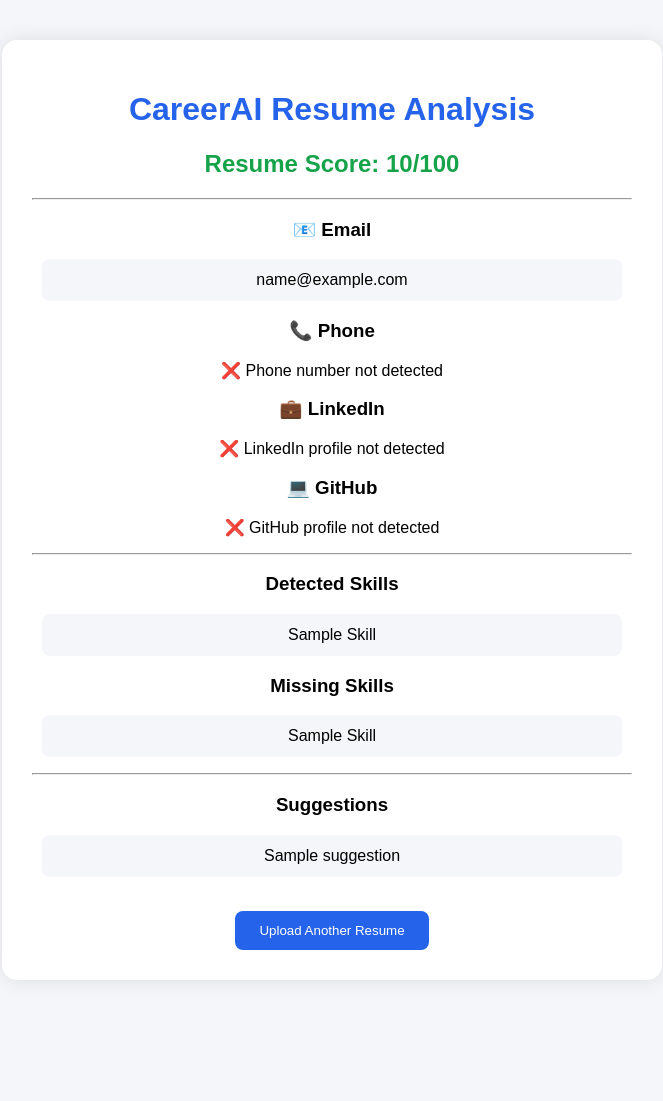
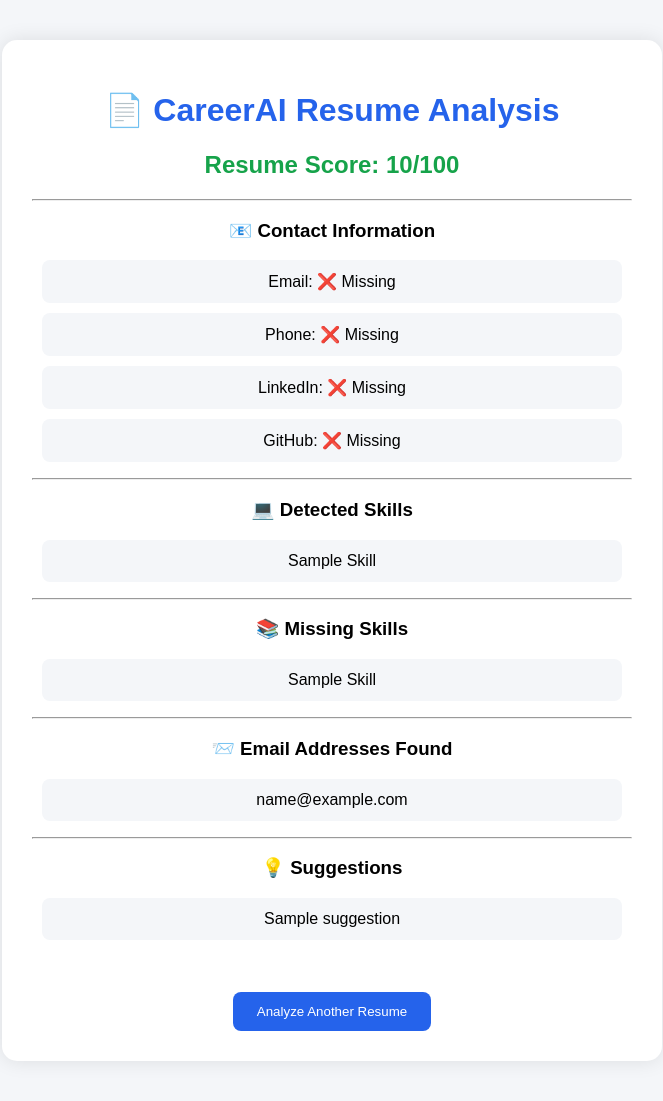
Before and after one commit to adeebadel/ATS-Resume-Builder, a Flask app: template Templates/result.html in a window 1280 px wide. Shown: the whole page, without its empty margins (308-971 px from the left). Before the commit the page ends 950 px from the top, so only its background shows below. Run offline with Flask 3, Linux system fonts and the light colour scheme; the template is opened without the code that fills it: most values are stand-ins (such as "Sample title", 1, 10 or a date in 2020).

Commit message:
Refactor analyzer into modular architecture

```diff
--- a/Templates/result.html
+++ b/Templates/result.html
@@ -1,8 +1,11 @@
 <!DOCTYPE html>
-<html>
+<html lang="en">
 
 <head>
+    <meta charset="UTF-8">
+    <meta name="viewport" content="width=device-width, initial-scale=1.0">
     <title>CareerAI Results</title>
+
     <link rel="stylesheet" href="{{ url_for('static', filename='css/style.css') }}">
 </head>
 
@@ -10,95 +13,150 @@
 
     <div class="container">
 
-    <h1>CareerAI Resume Analysis</h1>
+        <h1>📄 CareerAI Resume Analysis</h1>
 
-    <h2>Resume Score: {{ score }}/100</h2>
+        <h2>Resume Score: {{ analysis.score }}/100</h2>
 
         <hr>
 
-    <h3>📧 Email</h3>
+        <h3>📧 Contact Information</h3>
 
-    {% if emails %}
         <ul>
-        {% for email in emails %}
-            <li>{{ email }}</li>
+
+            <li>
+                Email:
+                {% if analysis.email_found %}
+                    ✅ Found
+                {% else %}
+                    ❌ Missing
+                {% endif %}
+            </li>
+
+            <li>
+                Phone:
+                {% if analysis.phone_found %}
+                    ✅ Found
+                {% else %}
+                    ❌ Missing
+                {% endif %}
+            </li>
+
+            <li>
+                LinkedIn:
+                {% if analysis.linkedin_found %}
+                    ✅ Found
+                {% else %}
+                    ❌ Missing
+                {% endif %}
+            </li>
+
+            <li>
+                GitHub:
+                {% if analysis.github_found %}
+                    ✅ Found
+                {% else %}
+                    ❌ Missing
+                {% endif %}
+            </li>
+
+        </ul>
+
+        <hr>
+
+        <h3>💻 Detected Skills</h3>
+
+        {% if analysis.detected_skills %}
+
+            <ul>
+
+                {% for skill in analysis.detected_skills %}
+
+                    <li>{{ skill.title() }}</li>
+
                 {% endfor %}
+
             </ul>
+
         {% else %}
-        <p>No email detected.</p>
-    {% endif %}
 
-    <h3>📞 Phone</h3>
+            <p>No skills detected.</p>
 
-    {% if phone_found %}
-        <p>✅ Phone number detected</p>
-    {% else %}
-        <p>❌ Phone number not detected</p>
-    {% endif %}
-
-    <h3>💼 LinkedIn</h3>
-
-    {% if linkedin_found %}
-        <p>✅ LinkedIn profile detected</p>
-    {% else %}
-        <p>❌ LinkedIn profile not detected</p>
-    {% endif %}
-
-    <h3>💻 GitHub</h3>
-
-    {% if github_found %}
-        <p>✅ GitHub profile detected</p>
-    {% else %}
-        <p>❌ GitHub profile not detected</p>
         {% endif %}
 
         <hr>
 
-    <h3>Detected Skills</h3>
+        <h3>📚 Missing Skills</h3>
 
-    {% if detected_skills %}
+        {% if analysis.missing_skills %}
+
             <ul>
-        {% for skill in detected_skills %}
+
+                {% for skill in analysis.missing_skills %}
+
                     <li>{{ skill.title() }}</li>
+
                 {% endfor %}
+
             </ul>
+
         {% else %}
-        <p>No skills detected.</p>
-    {% endif %}
 
-    <h3>Missing Skills</h3>
+            <p>No missing skills.</p>
 
-    {% if missing_skills %}
-        <ul>
-        {% for skill in missing_skills %}
-            <li>{{ skill.title() }}</li>
-        {% endfor %}
-        </ul>
-    {% else %}
-        <p>No missing skills.</p>
         {% endif %}
 
         <hr>
 
-    <h3>Suggestions</h3>
+        <h3>📨 Email Addresses Found</h3>
 
-    {% if suggestions %}
+        {% if analysis.emails %}
+
             <ul>
-        {% for suggestion in suggestions %}
-            <li>{{ suggestion }}</li>
+
+                {% for email in analysis.emails %}
+
+                    <li>{{ email }}</li>
+
                 {% endfor %}
+
             </ul>
+
         {% else %}
-        <p>🎉 Excellent! Your resume looks complete.</p>
+
+            <p>No email address found.</p>
+
         {% endif %}
 
-    <br>
+        <hr>
+
+        <h3>💡 Suggestions</h3>
+
+        {% if analysis.suggestions %}
+
+            <ul>
+
+                {% for suggestion in analysis.suggestions %}
+
+                    <li>{{ suggestion }}</li>
+
+                {% endfor %}
+
+            </ul>
+
+        {% else %}
+
+            <p>🎉 Excellent! Your resume looks complete.</p>
+
+        {% endif %}
+
+        <br><br>
 
         <a href="/">
-        <button>Upload Another Resume</button>
+            <button>Analyze Another Resume</button>
         </a>
 
     </div>
 
 </body>
+
 </html>
--- a/app.py
+++ b/app.py
@@ -6,6 +6,7 @@ import os
 
 app = Flask(__name__)
 
+# Load configuration
 app.config.from_object(Config)
 
 
@@ -17,6 +18,7 @@ def home():
 @app.route("/upload", methods=["POST"])
 def upload():
 
+    # Get uploaded file
     file = request.files["resume"]
 
     # Check if a file was selected
@@ -31,71 +33,57 @@ def upload():
     resume_text = extract_text(filepath)
 
     # Analyze resume
-    (
-        score,
-        suggestions,
-        detected_skills,
-        missing_skills,
-        emails,
-        phone_found,
-        linkedin_found,
-        github_found
-    ) = analyze_resume(resume_text)
+    analysis = analyze_resume(resume_text)
 
-    # Print results to terminal
+    # -----------------------------
+    # Print Results to Terminal
+    # -----------------------------
+
     print("\n========== Resume Analysis ==========")
 
-    print(f"\nResume Score: {score}/100")
+    print(f"\nResume Score: {analysis['score']}/100")
 
     print("\nDetected Skills:")
-    if detected_skills:
-        for skill in detected_skills:
+    if analysis["detected_skills"]:
+        for skill in analysis["detected_skills"]:
             print("-", skill.title())
     else:
         print("No skills detected.")
 
     print("\nMissing Skills:")
-    if missing_skills:
-        for skill in missing_skills:
+    if analysis["missing_skills"]:
+        for skill in analysis["missing_skills"]:
             print("-", skill.title())
     else:
         print("No missing skills.")
 
     print("\nEmail(s):")
-    if emails:
-        for email in emails:
+    if analysis["emails"]:
+        for email in analysis["emails"]:
             print("-", email)
     else:
         print("No email found.")
 
-    print("\nPhone:")
-    print("Detected" if phone_found else "Not Detected")
-
-    print("\nLinkedIn:")
-    print("Detected" if linkedin_found else "Not Detected")
-
-    print("\nGitHub:")
-    print("Detected" if github_found else "Not Detected")
+    print("\nContact Information")
+    print("-------------------------")
+    print("Email     :", "✅ Found" if analysis["email_found"] else "❌ Missing")
+    print("Phone     :", "✅ Found" if analysis["phone_found"] else "❌ Missing")
+    print("LinkedIn  :", "✅ Found" if analysis["linkedin_found"] else "❌ Missing")
+    print("GitHub    :", "✅ Found" if analysis["github_found"] else "❌ Missing")
 
     print("\nSuggestions:")
-    if suggestions:
-        for suggestion in suggestions:
+    if analysis["suggestions"]:
+        for suggestion in analysis["suggestions"]:
             print("-", suggestion)
     else:
         print("No suggestions. Great resume!")
 
-    print("\n=====================================")
+    print("\n=====================================\n")
 
+    # Send the complete analysis dictionary to HTML
     return render_template(
         "result.html",
-        score=score,
-        suggestions=suggestions,
-        detected_skills=detected_skills,
-        missing_skills=missing_skills,
-        emails=emails,
-        phone_found=phone_found,
-        linkedin_found=linkedin_found,
-        github_found=github_found
+        analysis=analysis
     )
 
 
```
Also changed, not shown: analyzer/analyzer.py (+32 -20 lines), analyzer/regex.py (added, +7 -0 lines), report.py (added, +53 -0 lines), scorer.py (added, +29 -0 lines), README.md. Lines whose indentation alone changed are shown as unchanged.
